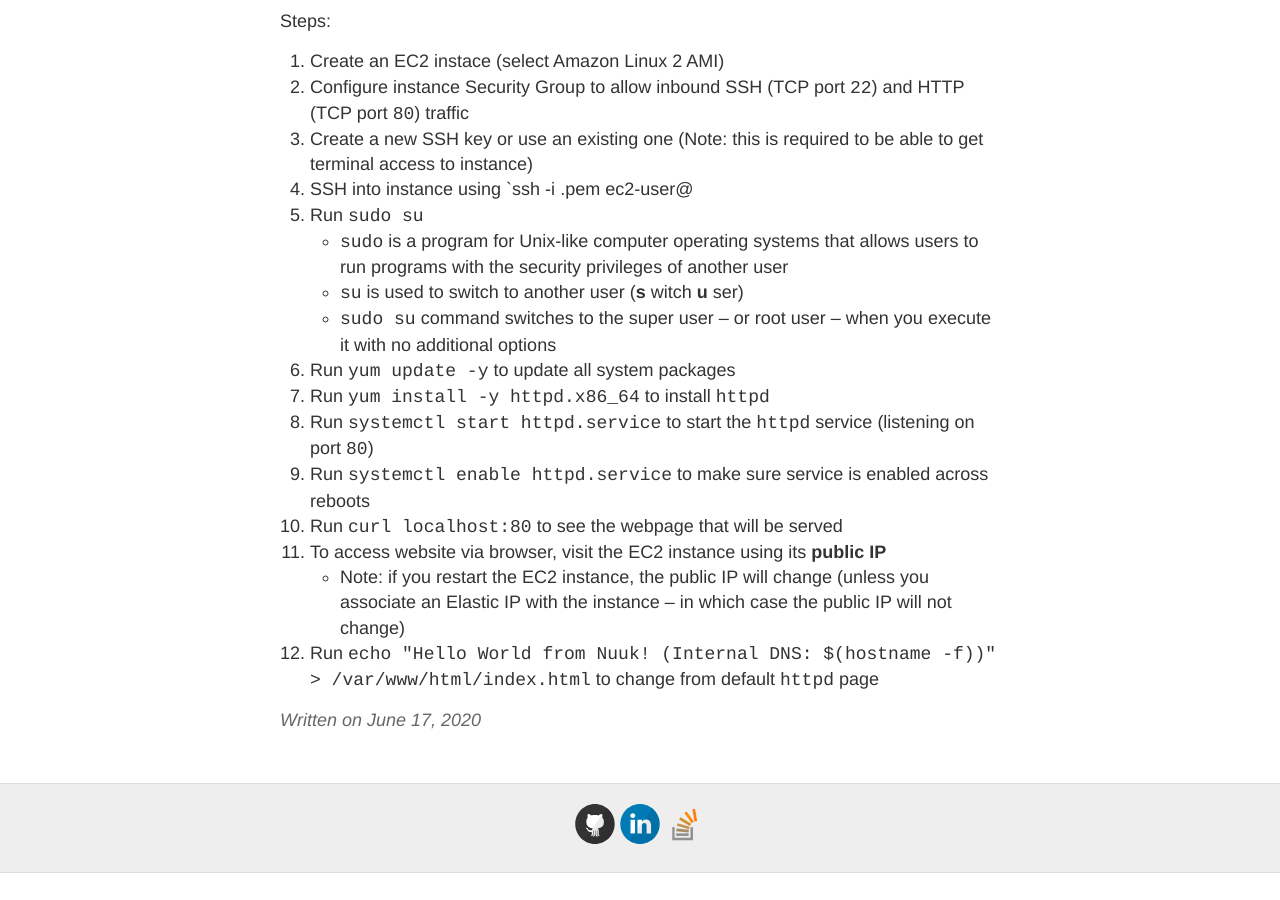
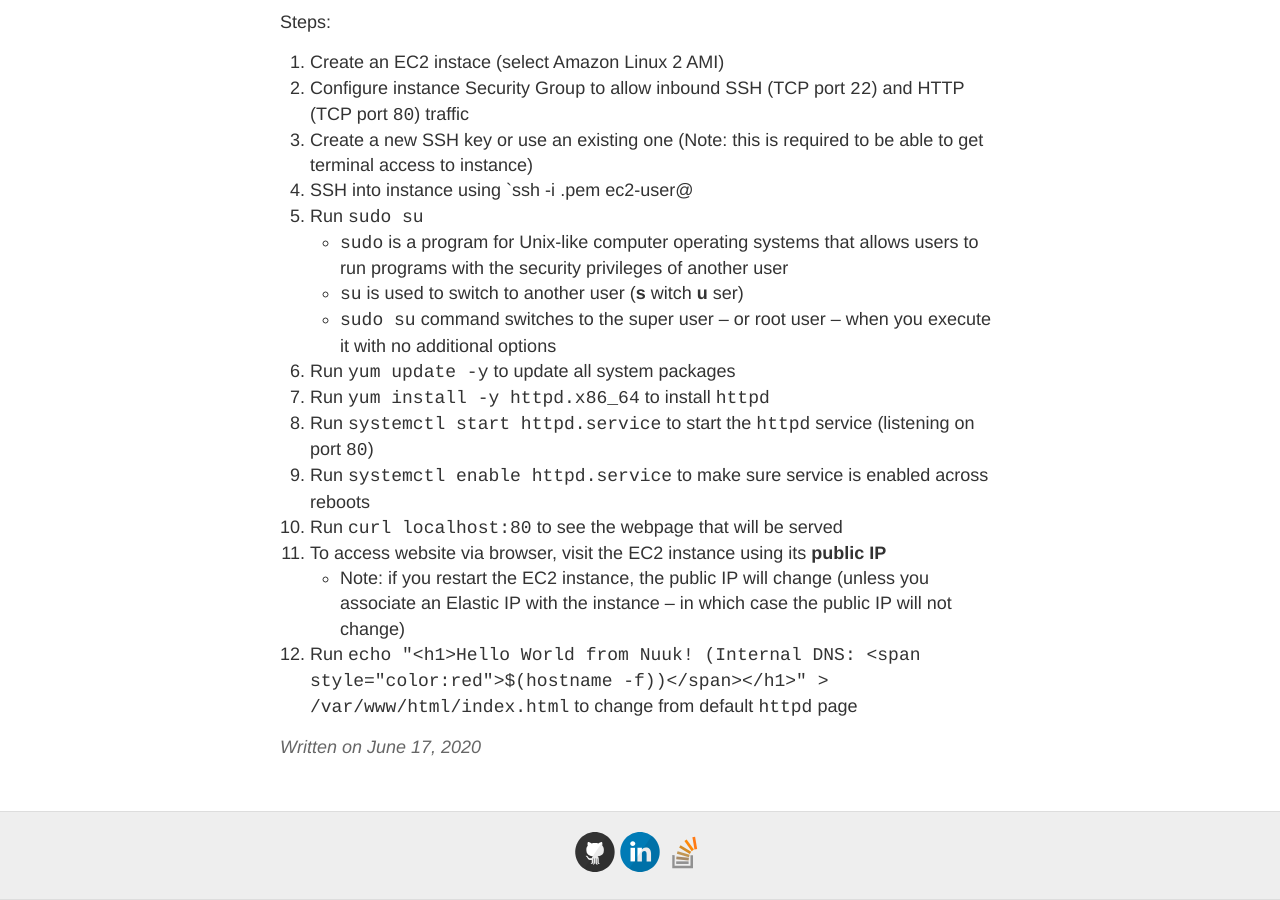
Before and after one commit to gutucristian/gutucristian.github.io, a Jekyll site: the page built from _posts/2020-06-17-Amazon-Web-Services-(AWS).md, in a window 1280 px wide and 900 px high, scrolled down 7959 px. Built offline with Jekyll 4.4.1, drawn with Linux system fonts in a browser that asks for light colours; our own code applies the rules of GitHub Pages for plain Markdown files; before the commit the page ends 8832 px from its top, so only the background shows below that; some of the changed text lies outside the part shown.

Commit message:
Update 2020-06-17-Amazon-Web-Services-(AWS).md

```diff
--- a/_posts/2020-06-17-Amazon-Web-Services-(AWS).md
+++ b/_posts/2020-06-17-Amazon-Web-Services-(AWS).md
@@ -158,7 +158,7 @@ For example, in the figure below EC2 instance on left has Security Group 1 attac
 - IPv6 is newer and introduces a greater IP range
 - Today, IPv4 is still most common
 - IPv4 allows for 3.7 billion different addresses in the public space
-- IPv4 format: [0-255].[0-255].[0-255].[0-255]
+- IPv4 format: `[0-255].[0-255].[0-255].[0-255]`
 - Public IP:
   - The machine can be uniquely identified on the internet (two machines **cannot** have the same **public IP**)
 - Private IP:
@@ -211,4 +211,4 @@ Steps:
 10. Run `curl localhost:80` to see the webpage that will be served
 11. To access website via browser, visit the EC2 instance using its **public IP**
   - Note: if you restart the EC2 instance, the public IP will change (unless you associate an Elastic IP with the instance -- in which case the public IP will not change)
-12. Run `echo "Hello World from Nuuk! (Internal DNS: $(hostname -f))" > /var/www/html/index.html` to change from default `httpd` page
+12. Run `echo "<h1>Hello World from Nuuk! (Internal DNS: <span style="color:red">$(hostname -f))</span></h1>" > /var/www/html/index.html` to change from default `httpd` page
```
